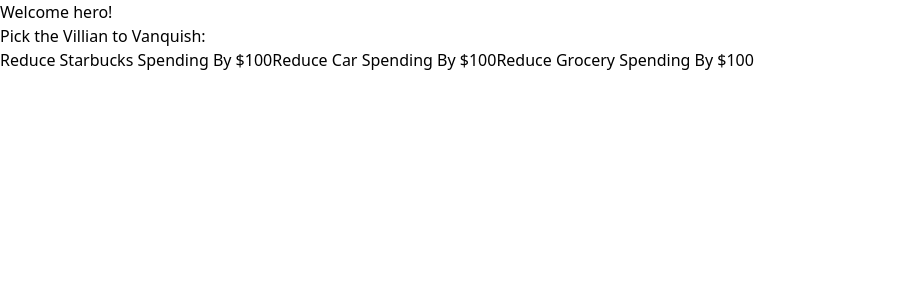
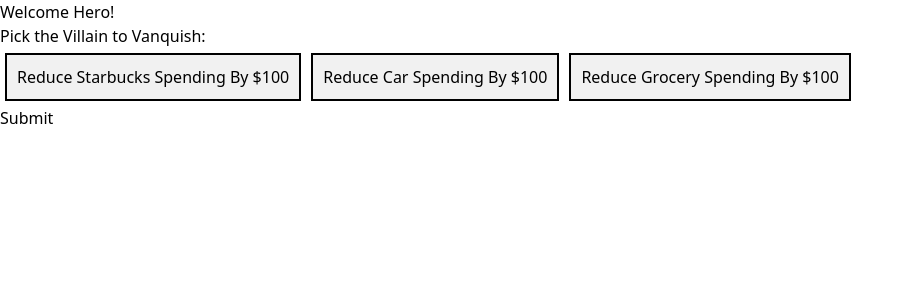
Before and after one commit to vassilyp/SavvySaver, a React (Vite) app: page /pickChallenge in a window 1280 px wide. Shown: the top 300 px of the page, without its empty margins (0-914 px from the left). Built offline with nearby package versions, Linux system fonts and the light colour scheme.

Commit message:
Add button selection and flow

```diff
--- a/index.html
+++ b/index.html
@@ -2,7 +2,7 @@
 <html lang="en">
   <head>
     <meta charset="UTF-8" />
-    <!-- <link rel="icon" type="image/svg+xml" href="/vite.svg" /> -->
+    <link rel="icon" type="image/svg+xml" href="/vite.svg" />
     <meta name="viewport" content="width=device-width, initial-scale=1.0" />
     <title>Vanquish your Vices</title>
   </head>
--- a/src/components/AnswerButton.jsx
+++ b/src/components/AnswerButton.jsx
@@ -1,7 +1,19 @@
+const AnswerButton = ({ text, onClick, isSelected }) => {
+  const buttonStyle = {
+    color: isSelected ? 'white' : 'black', // Change text color when selected
+    backgroundColor: isSelected ? 'red' : '#f1f1f1', // Change background color when selected
+    padding: '10px', // Add padding around the button
+    margin: '5px', // Add margin between buttons
+    border: isSelected ? '2px solid darkred' : '2px solid black', // Border color based on selection
+    cursor: 'pointer', // Pointer cursor for clickable effect
+    transition: 'all 0.3s ease', // Smooth transition for styles
+  };
 
-const AnswerButton = ({ text }) => {
-  return <button>{text}</button>;
+  return (
+    <button style={buttonStyle} onClick={onClick}>
+      {text}
+    </button>
+  );
 };
 
-
 export default AnswerButton;
--- /dev/null
+++ b/src/components/SubmitButton.jsx
@@ -0,0 +1,7 @@
+const SubmitButton = ({ onClick }) => { // Destructure props to get onClick
+  return (
+    <button onClick={onClick}>Submit</button>
+  );
+};
+
+export default SubmitButton;
--- a/src/pages/PickChallenge.jsx
+++ b/src/pages/PickChallenge.jsx
@@ -1,17 +1,49 @@
-import AnswerButton from "../components/AnswerButton"
+import AnswerButton from "../components/AnswerButton";
+import SubmitButton from "../components/SubmitButton";
+import { useNavigate } from "react-router-dom";
+import { useState } from "react";
+
+
+const challenges = [
+  "Reduce Starbucks Spending By $100",
+  "Reduce Car Spending By $100",
+  "Reduce Grocery Spending By $100",
+];
 
 const PickChallenge = () => {
+  const [selectedChallenge, setselectedChallenge] = useState(null);
+  const navigate = useNavigate();
+
+  const handleChallengeClick = (index) => {
+    setselectedChallenge(challenges[index]);
+  };
+
+  const handleSubmit = () => {
+    if (selectedChallenge) {
+      console.log("Submitted answer:", selectedChallenge);
+      navigate("/");
+    } else {
+      console.log("No answer selected.");
+    }
+  };
+
   return (
     <div>
-      <h1>Welcome hero!</h1>
-      <h2>Pick the Villian to Vanquish:</h2>
+      <h1>Welcome Hero!</h1>
+      <h2>Pick the Villain to Vanquish:</h2>
       <div>
-        <AnswerButton text="Reduce Starbucks Spending By $100" />
-        <AnswerButton text="Reduce Car Spending By $100" />
-        <AnswerButton text="Reduce Grocery Spending By $100" />
+        {challenges.map((challenge, index) => (
+          <AnswerButton
+            key={index} // Use index as key (consider using a unique ID if available)
+            text={challenge}
+            onClick={() => handleChallengeClick(index)}
+            isSelected={selectedChallenge === challenge} // Pass challenge to handle click
+          />
+        ))}
       </div>
+      <SubmitButton onClick={handleSubmit} />
     </div>
-  )
-}
+  );
+};
 
-export default PickChallenge
+export default PickChallenge;
--- a/src/pages/Survey.jsx
+++ b/src/pages/Survey.jsx
@@ -1,14 +1,41 @@
 import AnswerButton from "../components/AnswerButton";
+import { useNavigate } from "react-router-dom";
+import { useState } from "react";
+import SubmitButton from "../components/SubmitButton";
+
+const selectedAnswers = ["18-20", "20-50", "50+"];
 
 const Survey = () => {
+  const [selectedAnswer, setSelectedAnswer] = useState(null);
+  const navigate = useNavigate();
+
+  const handleAnswerClick = (index) => {
+    setSelectedAnswer(selectedAnswers[index]);
+  };
+
+  const handleSubmit = () => {
+    if (selectedAnswer) {
+      console.log("Submitted answer:", selectedAnswer);
+      navigate("/pickChallenge");
+    } else {
+      console.log("No answer selected.");
+    }
+  };
+
   return (
     <>
       <h1>Age?</h1>
       <div>
-        <AnswerButton text="18-20" />
-        <AnswerButton text="20-50" />
-        <AnswerButton text="50+" />
+        {selectedAnswers.map((answer, index) => (
+          <AnswerButton
+            key={index} // Use index as key (better to use a unique ID if possible)
+            text={answer}
+            onClick={() => handleAnswerClick(index)}
+            isSelected={selectedAnswer === answer} // Determine if the button is selected
+          />
+        ))}
       </div>
+      <SubmitButton onClick={handleSubmit} />
     </>
   );
 };
```
